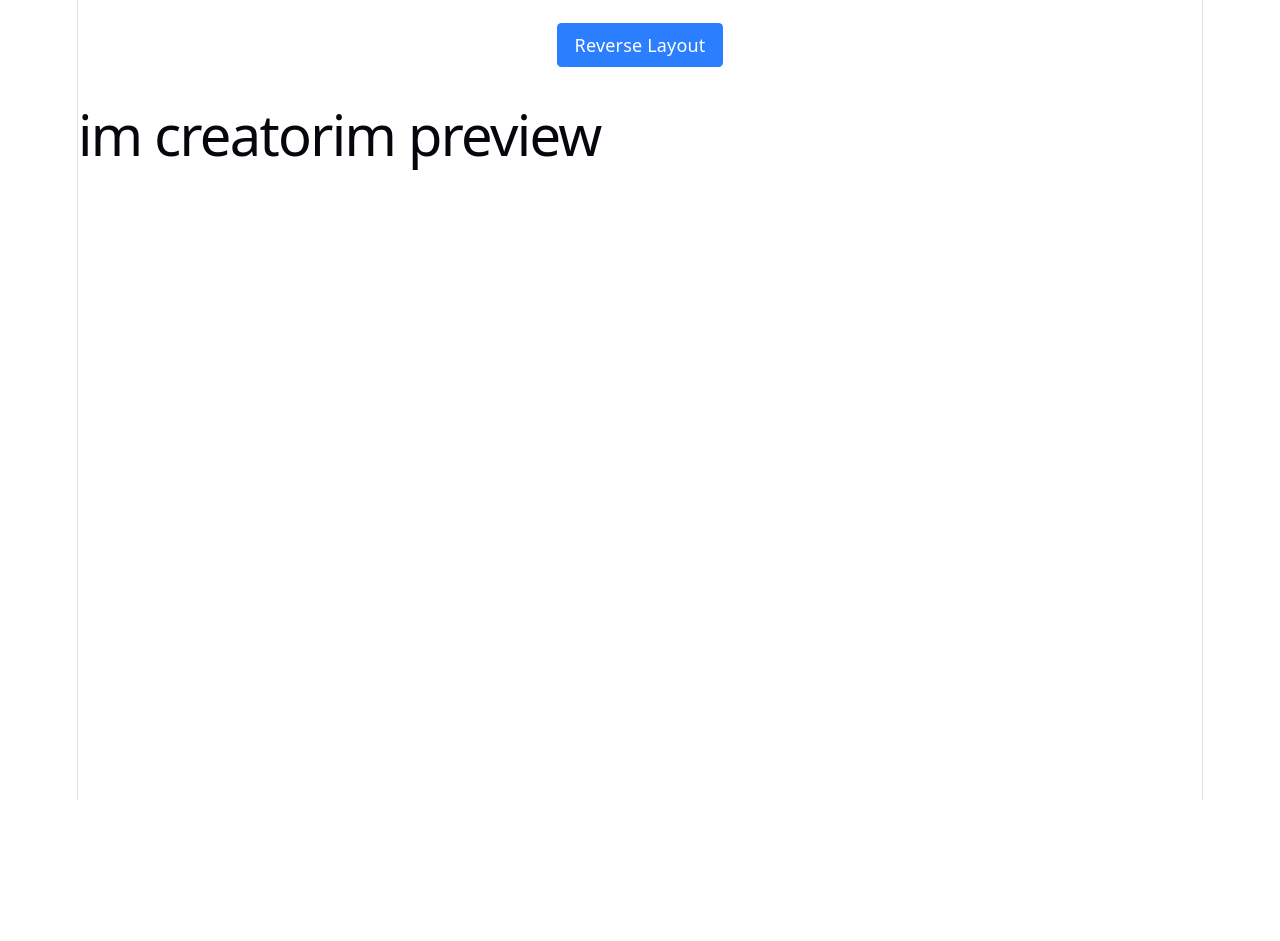
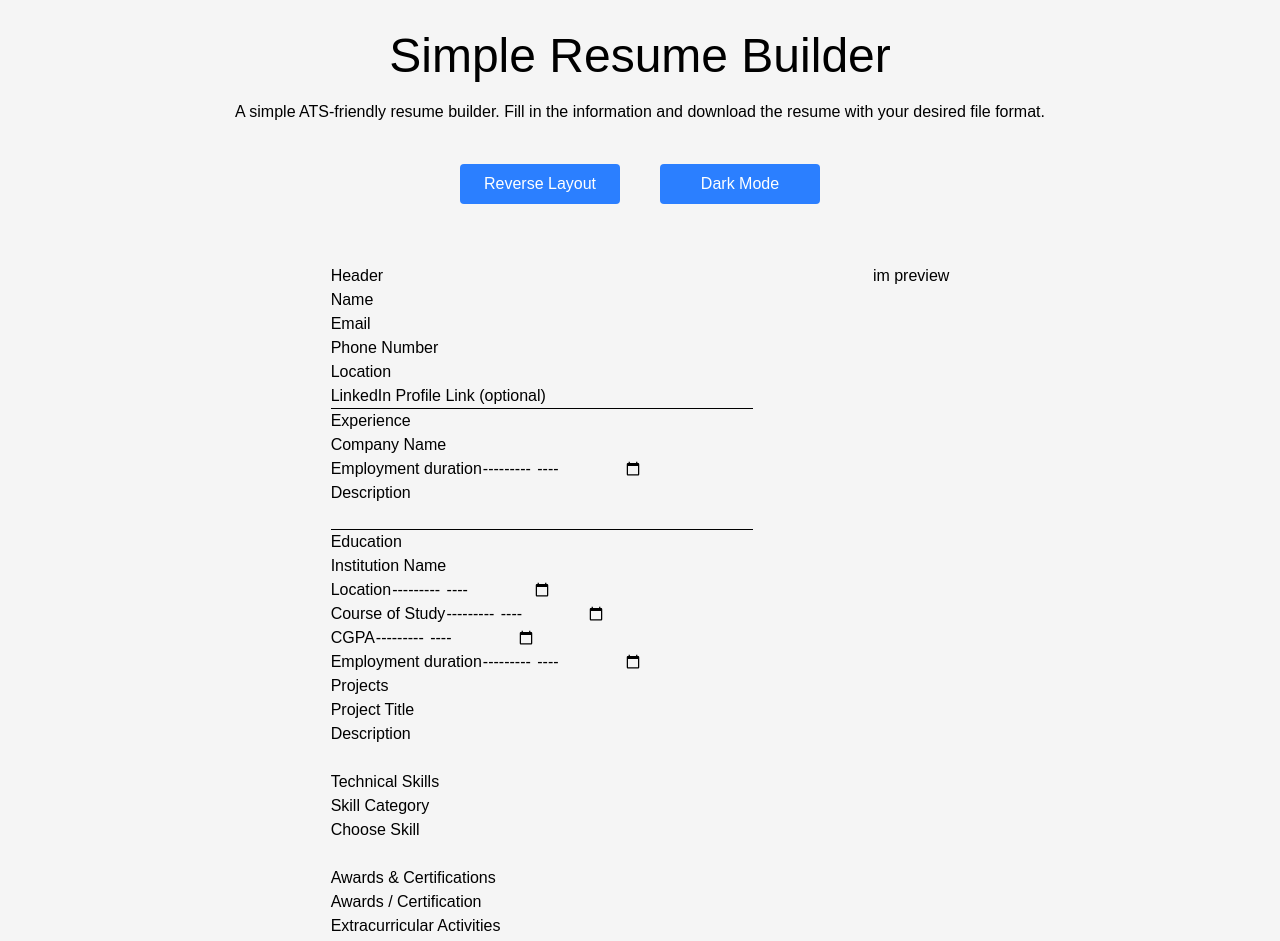
Before and after one commit to Luci6n/simple-resume-builder, a React (Vite) app: page / in a window 1280 px wide. Shown: the top 941 px of the page. Before the commit the page ends 800 px from the top, so only its background shows below. Built offline with nearby package versions, Linux system fonts and the light colour scheme.

Commit message:
feat: basic structure for main page and creator section

```diff
--- /dev/null
+++ b/eslint.config.ts
@@ -0,0 +1,11 @@
+import js from "@eslint/js";
+import globals from "globals";
+import tseslint from "typescript-eslint";
+import pluginReact from "eslint-plugin-react";
+import { defineConfig } from "eslint/config";
+
+export default defineConfig([
+  { files: ["**/*.{js,mjs,cjs,ts,mts,cts,jsx,tsx}"], plugins: { js }, extends: ["js/recommended"], languageOptions: { globals: globals.browser } },
+  tseslint.configs.recommended,
+  pluginReact.configs.flat.recommended,
+]);
--- a/package.json
+++ b/package.json
@@ -28,12 +28,13 @@
     "autoprefixer": "^10.5.0",
     "babel-plugin-react-compiler": "^1.0.0",
     "eslint": "^10.2.1",
+    "eslint-plugin-react": "^7.37.5",
     "eslint-plugin-react-hooks": "^7.1.1",
     "eslint-plugin-react-refresh": "^0.5.2",
     "globals": "^17.5.0",
     "postcss": "^8.5.12",
     "typescript": "~6.0.2",
-    "typescript-eslint": "^8.58.2",
+    "typescript-eslint": "^8.59.1",
     "vite": "^8.0.10"
   }
 }
--- a/src/App.tsx
+++ b/src/App.tsx
@@ -1,21 +1,52 @@
 import Creator from "./pages/Creator.tsx"
 import Preview from "./pages/Preview.tsx"
-import { useState } from "react"
+import { useEffect, useState } from "react"
 
 function App() {
   const [isReverseToggled, setIsReverseToggled] = useState(false)
+  const [isDarkMode, setIsDarkMode] = useState(() => {
+    const savedTheme = localStorage.getItem("theme");
+    console.log(savedTheme)
+
+    if(savedTheme) {
+      return savedTheme === "dark";
+    }
+
+    return window.matchMedia("(prefers-color-scheme: dark)").matches;
+  })
+
+  useEffect(() => {
+    document.documentElement.classList.toggle("dark", isDarkMode);
+  },[isDarkMode])
+
+  const toggleDarkMode = () => {
+    const newMode = !isDarkMode;
+    setIsDarkMode(newMode);
+
+    localStorage.setItem("theme", newMode ? "dark" : "light");
+  }
+
   return (
-    <body>
-      <main>
-        <button className="m-5 max-w-300 bg-blue-500 text-white px-4 py-2 rounded" onClick={() => setIsReverseToggled(prev => !prev)}>
-          Reverse Layout
-        </button>
-        <section style={{ display: "flex", flexDirection: isReverseToggled ? "row-reverse" : "row" }}>
+    <div className="flex flex-col items-center min-h-screen bg-soft-milk dark:bg-soft-black text-black dark:text-white">
+      <main className="flex flex-col gap-10 py-8">
+        <section className="flex flex-col gap-5 text-center">
+          <h1 className="text-5xl">Simple Resume Builder</h1>
+          <p className="">A simple ATS-friendly resume builder. Fill in the information and download the resume with your desired file format.</p>
+          <section className="flex flex-row justify-center">
+            <button className="m-5 w-40 bg-blue-500 text-white px-4 py-2 rounded" onClick={() => setIsReverseToggled(prev => !prev)}>
+              Reverse Layout
+            </button>
+            <button className="m-5 w-40 bg-blue-500 text-white px-4 py-2 rounded" onClick={toggleDarkMode}>
+              {isDarkMode ? "Light Mode" : "Dark Mode"}
+            </button>
+          </section>
+        </section>
+        <section className={`flex ${isReverseToggled ? "flex-row-reverse" : "flex-row"} justify-center gap-30`}>
           <Creator />
           <Preview />
         </section>
       </main>
-    </body>
+    </div>
   )
 }
 
--- a/src/index.css
+++ b/src/index.css
@@ -1,113 +1,15 @@
 @import "tailwindcss";
 
-:root {
-  --text: #6b6375;
-  --text-h: #08060d;
-  --bg: #fff;
-  --border: #e5e4e7;
-  --code-bg: #f4f3ec;
-  --accent: #aa3bff;
-  --accent-bg: rgba(170, 59, 255, 0.1);
-  --accent-border: rgba(170, 59, 255, 0.5);
-  --social-bg: rgba(244, 243, 236, 0.5);
-  --shadow:
-    rgba(0, 0, 0, 0.1) 0 10px 15px -3px, rgba(0, 0, 0, 0.05) 0 4px 6px -2px;
+@custom-variant dark (&:where(.dark, .dark *));
 
-  --sans: system-ui, 'Segoe UI', Roboto, sans-serif;
-  --heading: system-ui, 'Segoe UI', Roboto, sans-serif;
-  --mono: ui-monospace, Consolas, monospace;
-
-  font: 18px/145% var(--sans);
-  letter-spacing: 0.18px;
-  color-scheme: light dark;
-  color: var(--text);
-  background: var(--bg);
-  font-synthesis: none;
-  text-rendering: optimizeLegibility;
-  -webkit-font-smoothing: antialiased;
-  -moz-osx-font-smoothing: grayscale;
-
-  @media (max-width: 1024px) {
-    font-size: 16px;
-  }
-}
-
-@media (prefers-color-scheme: dark) {
-  :root {
-    --text: #9ca3af;
-    --text-h: #f3f4f6;
-    --bg: #16171d;
-    --border: #2e303a;
-    --code-bg: #1f2028;
-    --accent: #c084fc;
-    --accent-bg: rgba(192, 132, 252, 0.15);
-    --accent-border: rgba(192, 132, 252, 0.5);
-    --social-bg: rgba(47, 48, 58, 0.5);
-    --shadow:
-      rgba(0, 0, 0, 0.4) 0 10px 15px -3px, rgba(0, 0, 0, 0.25) 0 4px 6px -2px;
-  }
-
-  #social .button-icon {
-    filter: invert(1) brightness(2);
-  }
-}
-
-#root {
-  width: 1126px;
-  max-width: 100%;
-  margin: 0 auto;
-  text-align: center;
-  border-inline: 1px solid var(--border);
-  min-height: 100svh;
-  display: flex;
-  flex-direction: column;
-  box-sizing: border-box;
+@theme {
+  --font-sans: Arial, san-serif;
+  --color-soft-milk: #F5F5F5; /* light mode background */
+  --color-milk-white: #FEFCFF; /* light mode preview background */
+  --color-soft-black: #1C1C1E; /* dark mode background */
+  --color-deep-charcoal: #121212; /* dark mode previewbackground */
 }
 
 body {
   margin: 0;
 }
-
-h1,
-h2 {
-  font-family: var(--heading);
-  font-weight: 500;
-  color: var(--text-h);
-}
-
-h1 {
-  font-size: 56px;
-  letter-spacing: -1.68px;
-  margin: 32px 0;
-  @media (max-width: 1024px) {
-    font-size: 36px;
-    margin: 20px 0;
-  }
-}
-h2 {
-  font-size: 24px;
-  line-height: 118%;
-  letter-spacing: -0.24px;
-  margin: 0 0 8px;
-  @media (max-width: 1024px) {
-    font-size: 20px;
-  }
-}
-p {
-  margin: 0;
-}
-
-code,
-.counter {
-  font-family: var(--mono);
-  display: inline-flex;
-  border-radius: 4px;
-  color: var(--text-h);
-}
-
-code {
-  font-size: 15px;
-  line-height: 135%;
-  padding: 4px 8px;
-  background: var(--code-bg);
-}
--- a/src/main.tsx
+++ b/src/main.tsx
@@ -2,6 +2,14 @@
 import { createRoot } from 'react-dom/client'
 import './index.css'
 import App from './App.tsx'
+
+const savedTheme = localStorage.getItem("theme");
+
+const shouldUseDarkMode = savedTheme ?
+  savedTheme === "dark" :
+  window.matchMedia("(prefers-color-scheme: dark)").matches;
+
+document.documentElement.classList.toggle("dark", shouldUseDarkMode)
 
 createRoot(document.getElementById('root')!).render(
   <StrictMode>
--- a/src/pages/Creator.tsx
+++ b/src/pages/Creator.tsx
@@ -1,5 +1,117 @@
 export default function Creator() {
     return (
-        <h1>im creator</h1>
+        <div className="flex flex-col">
+            <div className="header flex flex-col">
+                <h1>Header</h1>
+                <label>
+                    <span>Name</span>
+                    <input type="text" />
+                </label>
+                <label>
+                    <span>Email</span>
+                    <input type="email" required />
+                </label>
+                <label>
+                    <span>Phone Number</span>
+                    <input type="text" />
+                </label>
+                <label>
+                    <span>Location</span>
+                    <input type="text" />
+                </label>
+                <label>
+                    <span>LinkedIn Profile Link (optional)</span>
+                    <input type="text" />
+                </label>
+            </div>
+            <hr />
+            <div className="experience flex flex-col">
+                <h1>Experience</h1>
+                <label>
+                    <span>Company Name</span>
+                    <input type="text" />
+                </label>
+                <label>
+                    <span>Employment duration</span>
+                    <input type="month" />
+                </label>
+                <span>Description</span>
+                <ul>
+                    <li><input type="text"/></li>
+                </ul>
+            </div>
+            <hr />
+            <div className="education flex flex-col">
+                <h1>Education</h1>
+                <label>
+                    <span>Institution Name</span>
+                    <input type="text" />
+                </label>
+                <label>
+                    <span>Location</span>
+                    <input type="month" />
+                </label>
+                <label>
+                    <span>Course of Study</span>
+                    <input type="month" />
+                </label>
+                <label>
+                    <span>CGPA</span>
+                    <input type="month" />
+                </label>
+                <label>
+                    <span>Employment duration</span>
+                    <input type="month" />
+                </label>
+            </div>
+            <div className="projects flex flex-col">
+                <h1>Projects</h1>
+                <label>
+                    <span>Project Title</span>
+                    <input type="text" />
+                </label>
+                <span>Description</span>
+                <ul>
+                    <li><input type="text"/></li>
+                </ul>
+            </div>
+            <div className="skills flex flex-col">
+                <h1>Technical Skills</h1>
+                <label>
+                    <span>Skill Category</span>
+                    <input type="text" />
+                </label>
+                <span>Choose Skill</span>
+                <ul>
+                    <li><input type="text"/></li>
+                </ul>
+            </div>
+            <div className="awards flex flex-col">
+                <h1>Awards & Certifications</h1>
+                <label>
+                    <span>Awards / Certification</span>
+                    <input type="text" />
+                </label>
+            </div>
+            <div className="extracurricular flex flex-col">
+                <h1>Extracurricular Activities</h1>
+                <label>
+                    <span>Extracurricular Activities</span>
+                    <input type="text" />
+                </label>
+            </div>
+            <div className="languages flex flex-col">
+                <h1>Languages</h1>
+                <label>
+                    <span>Select Language</span>
+                    <select name="language" id="language">
+                        <option value="english">English</option>
+                        <option value="spanish">Chinese</option>
+                        <option value="malay">Malay</option>
+                        <option value="other">Other</option>
+                    </select>
+                </label>
+            </div>
+        </div>
     )
 }
```
Also changed, not shown: 1 other file (tests, documents, lock files or other folders).
